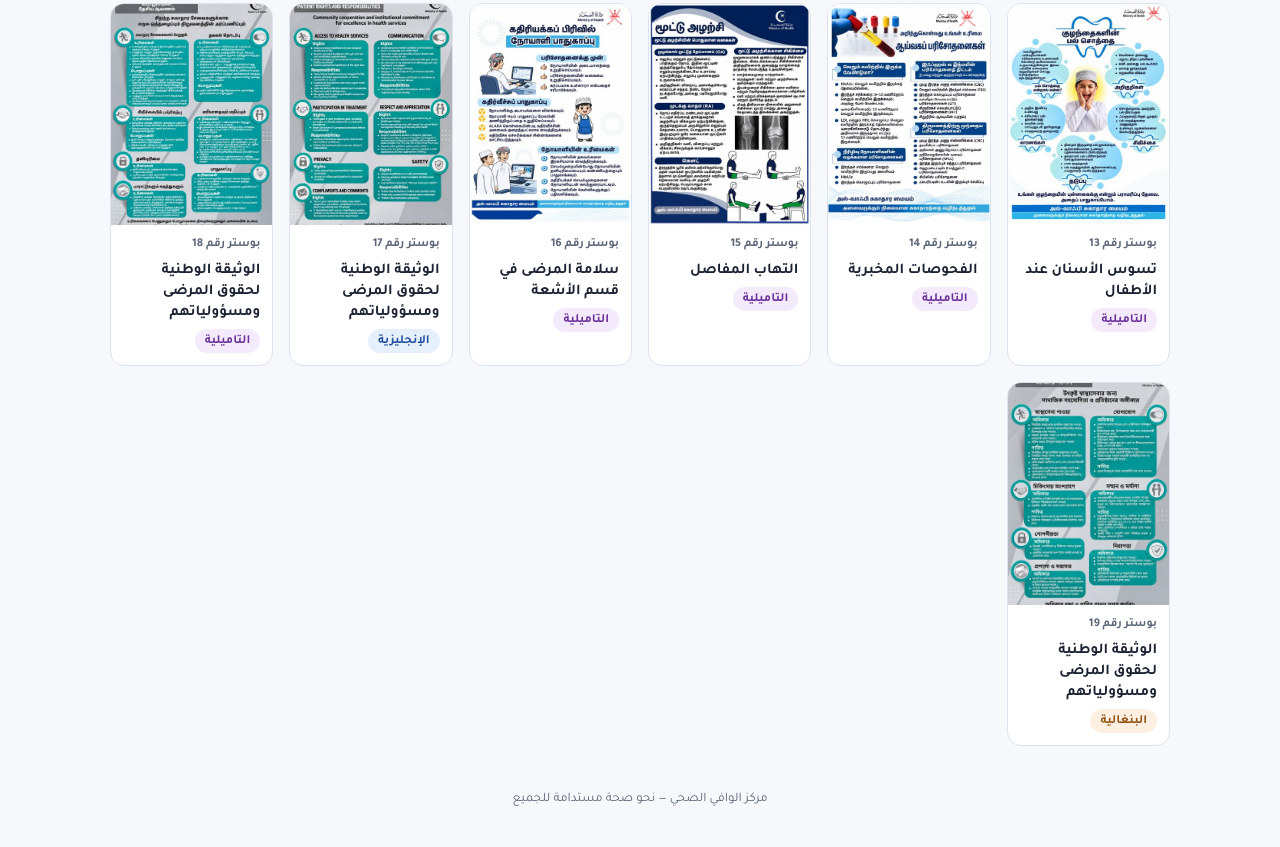
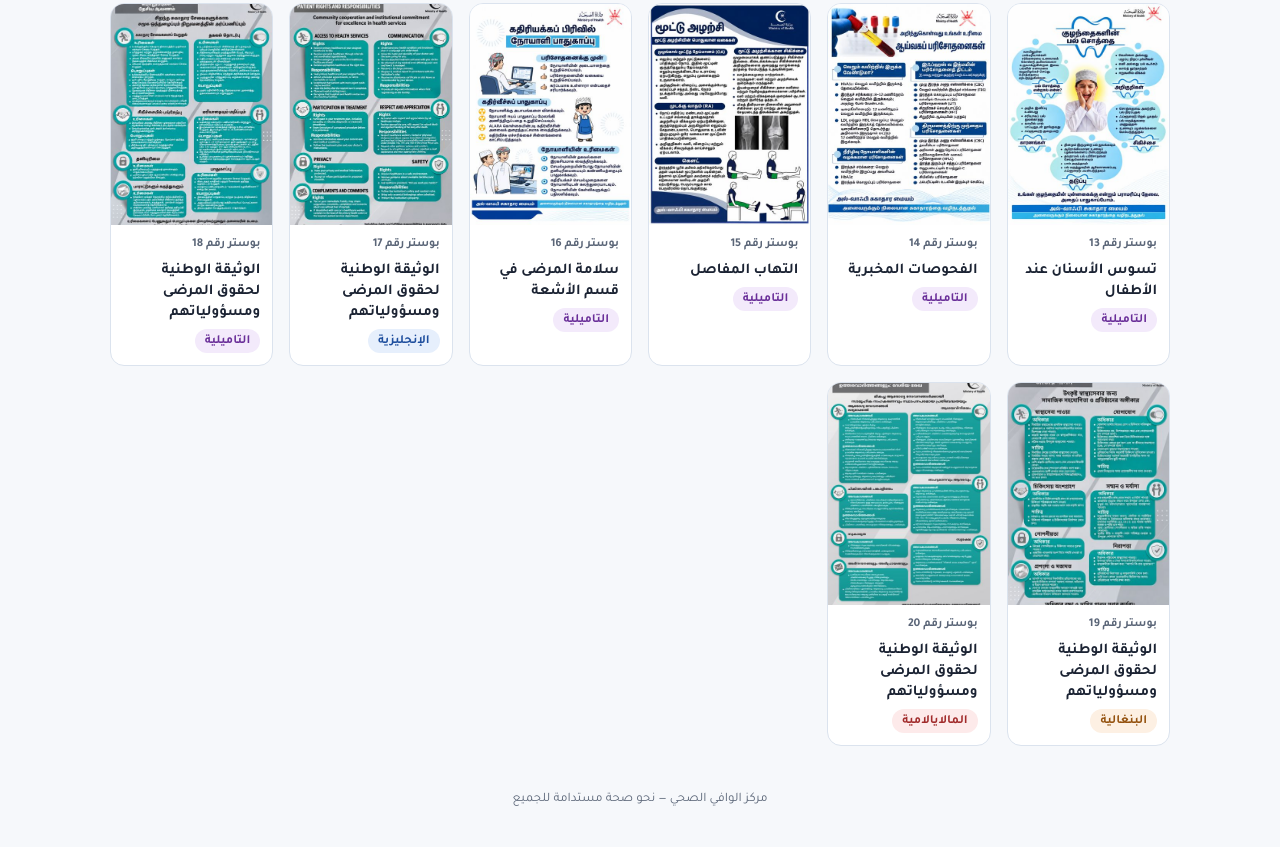
Before and after one commit to athmer-edu/athmer-edu.github.io, a plain HTML site: page posters/index.html in a window 1280 px wide. Shown: the part 939-1786 px from the top of the page. Drawn offline with Linux system fonts and the light colour scheme.

Commit message:
إضافة بوستر حقوق المرضى بالمالايالامية (رقم 20)
Co-Authored-By: Claude Opus 5.5 <noreply@anthropic.com>
Claude-Session: https://claude.ai/code/session_01Y2ejWLQus7gMER8fseyLZj

```diff
--- a/posters/index.html
+++ b/posters/index.html
@@ -36,7 +36,7 @@
   .card h3{margin:0;font-size:15px;font-weight:700;line-height:1.4}
   .lang{align-self:flex-start;font-size:12.5px;font-weight:700;padding:2px 10px;border-radius:999px;background:var(--sky);color:var(--navy)}
   .lang.en{background:#e6effc;color:#1f4f9e} .lang.ur{background:#e9f6ee;color:#1d6b3d}
-  .lang.bn{background:#fdf0e3;color:#94520f} .lang.ta{background:#f3eafb;color:#6a2f99}
+  .lang.bn{background:#fdf0e3;color:#94520f} .lang.ta{background:#f3eafb;color:#6a2f99} .lang.ml{background:#fdeaea;color:#a12b2b}
 
   /* single poster view */
   #single{display:none}
@@ -89,7 +89,7 @@
 <footer>مركز الوافي الصحي — نحو صحة مستدامة للجميع</footer>
 
 <script>
-const LANGS = {en:"الإنجليزية", ur:"الأردية", bn:"البنغالية", ta:"التاميلية"};
+const LANGS = {en:"الإنجليزية", ur:"الأردية", bn:"البنغالية", ta:"التاميلية", ml:"المالايالامية"};
 const POSTERS = [
   ["الفحوصات المخبرية","en"],
   ["التهاب المفاصل","ur"],
@@ -109,7 +109,8 @@ const POSTERS = [
   ["سلامة المرضى في قسم الأشعة","ta"],
   ["الوثيقة الوطنية لحقوق المرضى ومسؤولياتهم","en"],
   ["الوثيقة الوطنية لحقوق المرضى ومسؤولياتهم","ta"],
-  ["الوثيقة الوطنية لحقوق المرضى ومسؤولياتهم","bn"]
+  ["الوثيقة الوطنية لحقوق المرضى ومسؤولياتهم","bn"],
+  ["الوثيقة الوطنية لحقوق المرضى ومسؤولياتهم","ml"]
 ].map(([title,lang],i)=>({id:"p"+String(i+1).padStart(2,"0"), n:i+1, title, lang}));
 
 const grid = document.getElementById("grid");
```
Also changed, not shown: posters/img/p20.jpg (added), posters/img/t20.jpg (added).
